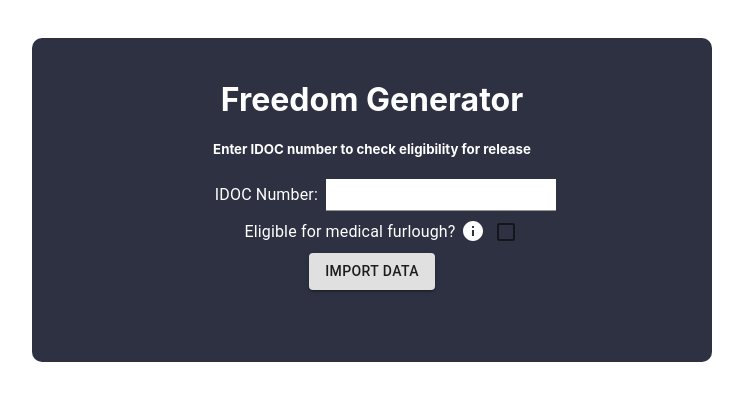
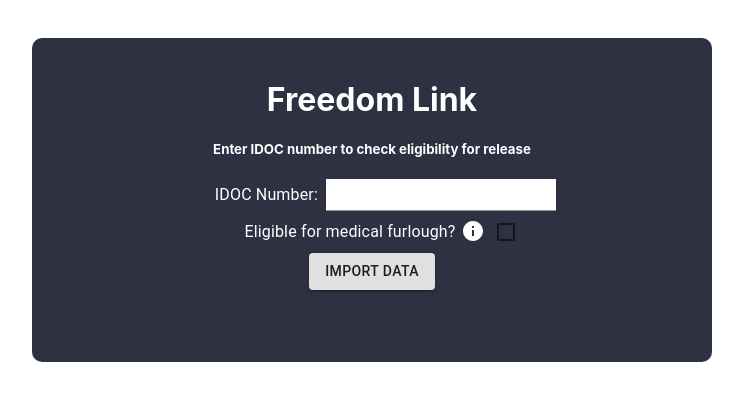
Before and after one commit to stephaniey2022/travis-ci, a React (Create React App) app: page / in a window 1280 px wide. Shown: the top 400 px of the page, without its empty margins (268-1011 px from the left). Built offline with nearby package versions, Linux system fonts and the light colour scheme; no server answers.

Commit message:
test that a commit to master will deploy

```diff
--- a/src/components/Home.js
+++ b/src/components/Home.js
@@ -69,7 +69,7 @@ export default function Home() {
   return (
     <div className="App">
       <div className="idocForm">
-        <h1>Freedom Generator</h1>
+        <h1>Freedom Link</h1>
         <h5>Enter IDOC number to check eligibility for release</h5>
         <form onSubmit={handleSubmit(onSubmit)}>
           <Grid container justify="center">
```
Also changed, not shown: 1 other file (tests, documents, lock files or other folders).
